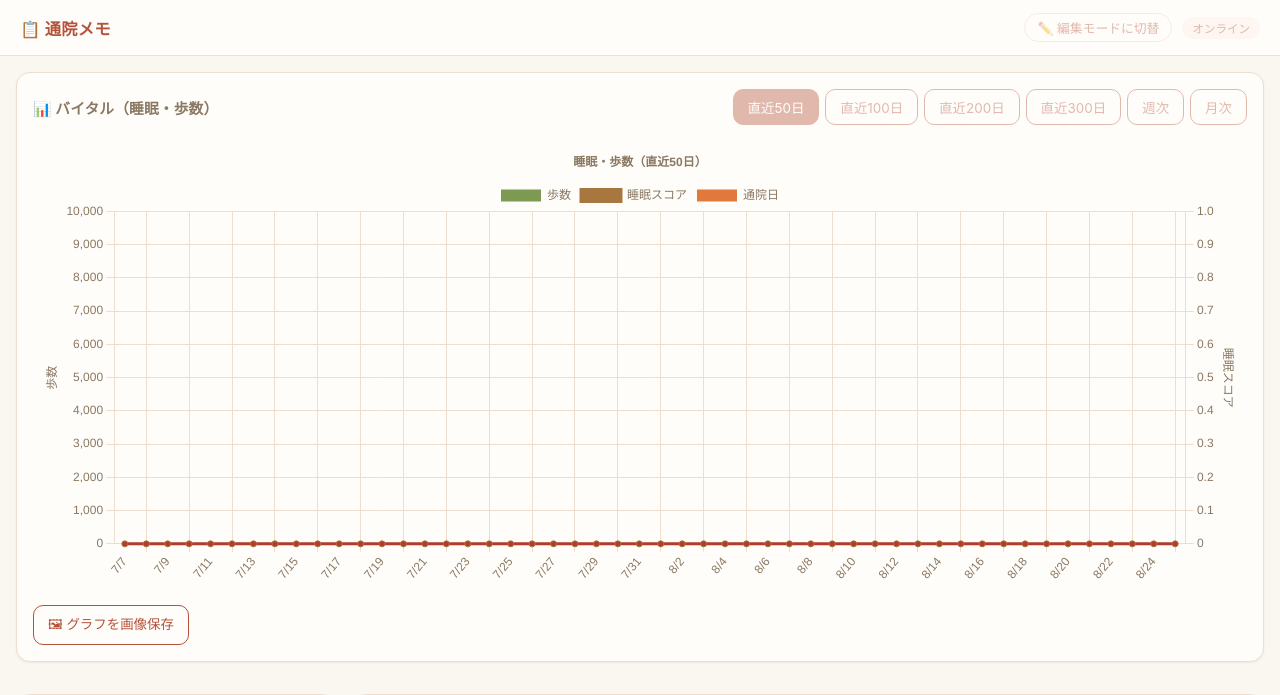
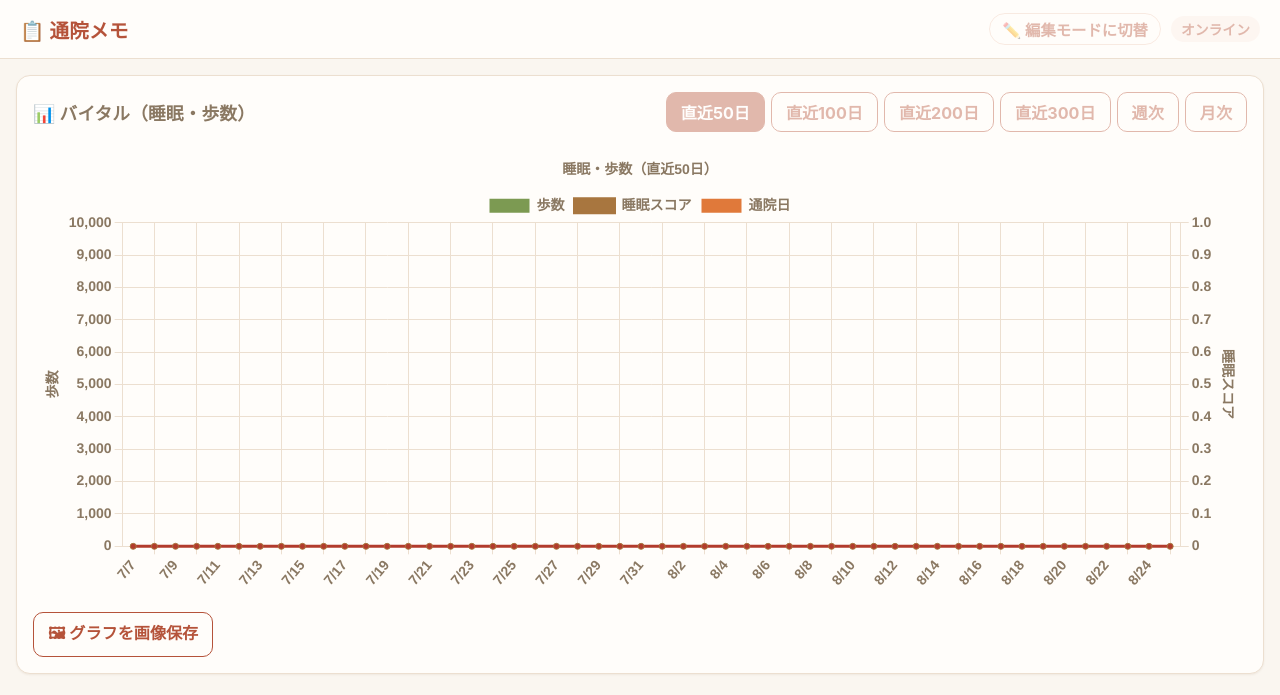
Before and after one commit to gojiroma/tuuinmemo, a Flask app: page / in a window 1280 px wide. Shown: the top 695 px of the page. Run offline with Flask 3, Linux system fonts and the light colour scheme; data that the repository does not hold is empty; some libraries are stand-ins or nearby versions; some web fonts are replaced.

Commit message:
Bump base font size 1.2x and bold everything for readability
The custom font reads thin at regular weight. Scale the root font-size
(everything else is in rem, so it cascades) and force font-weight: 700
across the app, overriding the individual weight rules already in
theme.css. Match the same size/weight bump in the vitals chart's
Chart.js text since canvas text doesn't inherit CSS.

Co-Authored-By: Claude Sonnet 5 <noreply@anthropic.com>
Claude-Session: https://claude.ai/code/session_01X4NRvNq2xMF22wd1FUn2Qz

```diff
--- a/static/theme.css
+++ b/static/theme.css
@@ -59,6 +59,12 @@
 
 * { box-sizing: border-box; }
 
+/* Every font-size in this app is set in rem, so bumping the root size
+   scales the whole UI (headings, buttons, hints...) together. */
+html {
+  font-size: 120%;
+}
+
 html, body {
   background: var(--bg);
 }
@@ -68,6 +74,12 @@ body {
   font-family: "Gojiro Manus", -apple-system, BlinkMacSystemFont, "Hiragino Kaku Gothic ProN", "Yu Gothic", sans-serif;
   color: var(--text);
   -webkit-font-smoothing: antialiased;
+}
+
+/* The custom font reads thin at regular weight — force everything bold,
+   overriding the individual weight rules sprinkled through this file. */
+* {
+  font-weight: 700 !important;
 }
 
 ::selection { background: var(--accent-soft); }
--- a/static/vitals-chart.js
+++ b/static/vitals-chart.js
@@ -10,6 +10,10 @@
     const dark = window.matchMedia && window.matchMedia('(prefers-color-scheme: dark)').matches;
     Chart.defaults.color = dark ? '#c7ab8e' : '#8a7862';
     Chart.defaults.borderColor = dark ? '#3e3024' : '#ecdfd0';
+    // Match the app-wide bump to bold + 1.2x size (Chart.js draws on canvas,
+    // so it doesn't pick up the CSS font-weight/font-size overrides).
+    Chart.defaults.font.weight = 'bold';
+    Chart.defaults.font.size = Math.round(12 * 1.2);
   }
   applyChartTheme();
   if (window.matchMedia) {
```
